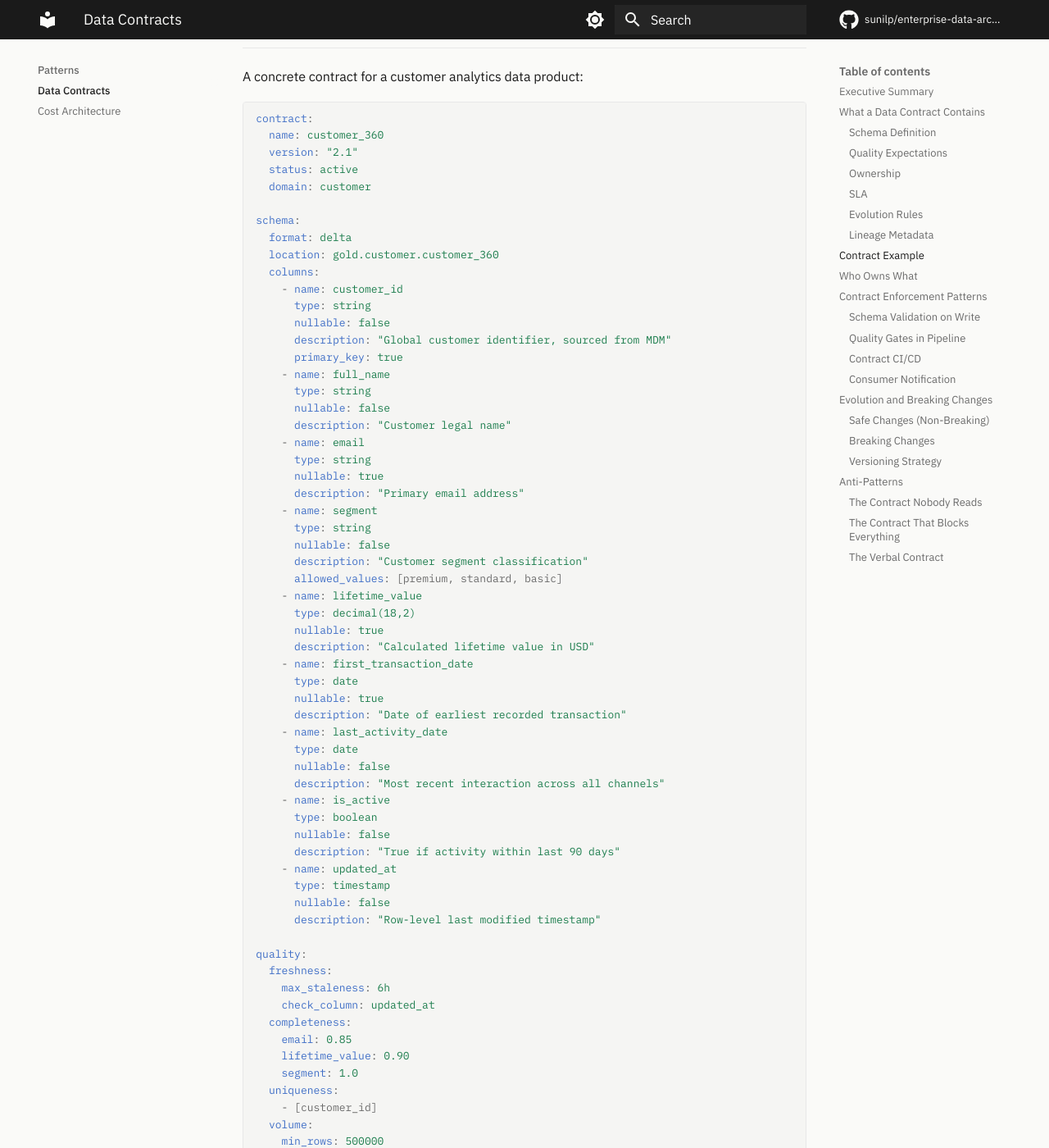
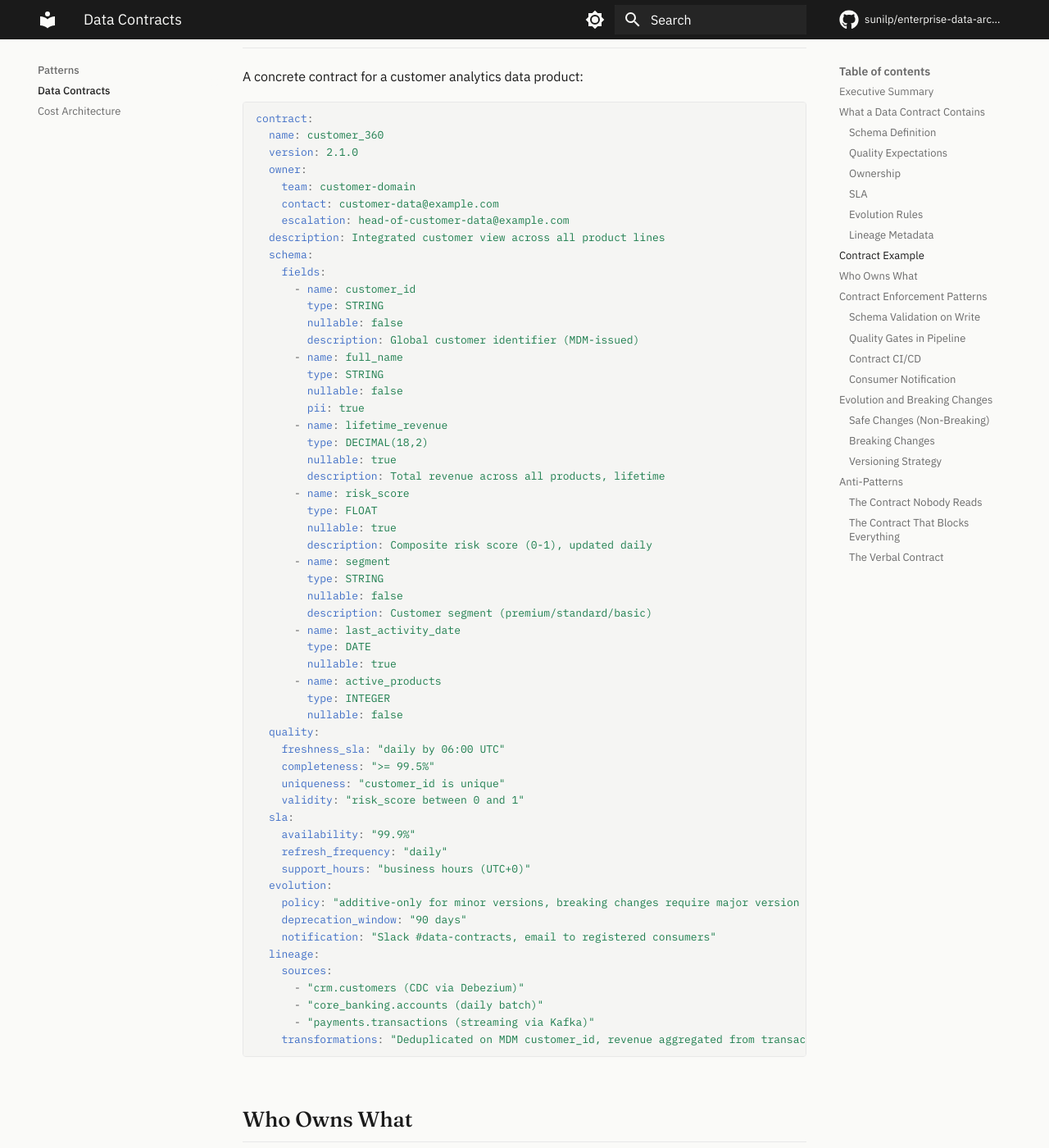
Before and after one commit to sunilp/enterprise-data-architecture, an MkDocs documentation site: the page built from docs/patterns/data-contracts.md, in a window 1280 px wide and 1400 px high, scrolled down 2698 px. Shown: the whole window at 82% size. Built offline with MkDocs 1.6.1 and Material for MkDocs 9.7.7, drawn with Linux system fonts in a browser that asks for light colours; comment, search, counter and statistics services are not loaded; some of the changed text lies outside the part shown.

Commit message:
Enrich content: failure examples, worked examples, YAML contract, deliverables

````diff
--- a/docs/patterns/data-contracts.md
+++ b/docs/patterns/data-contracts.md
@@ -76,99 +76,59 @@ A concrete contract for a customer analytics data product:
 ```yaml
 contract:
   name: customer_360
-  version: "2.1"
-  status: active
-  domain: customer
-
-schema:
-  format: delta
-  location: gold.customer.customer_360
-  columns:
-    - name: customer_id
-      type: string
-      nullable: false
-      description: "Global customer identifier, sourced from MDM"
-      primary_key: true
-    - name: full_name
-      type: string
-      nullable: false
-      description: "Customer legal name"
-    - name: email
-      type: string
-      nullable: true
-      description: "Primary email address"
-    - name: segment
-      type: string
-      nullable: false
-      description: "Customer segment classification"
-      allowed_values: [premium, standard, basic]
-    - name: lifetime_value
-      type: decimal(18,2)
-      nullable: true
-      description: "Calculated lifetime value in USD"
-    - name: first_transaction_date
-      type: date
-      nullable: true
-      description: "Date of earliest recorded transaction"
-    - name: last_activity_date
-      type: date
-      nullable: false
-      description: "Most recent interaction across all channels"
-    - name: is_active
-      type: boolean
-      nullable: false
-      description: "True if activity within last 90 days"
-    - name: updated_at
-      type: timestamp
-      nullable: false
-      description: "Row-level last modified timestamp"
-
-quality:
-  freshness:
-    max_staleness: 6h
-    check_column: updated_at
-  completeness:
-    email: 0.85
-    lifetime_value: 0.90
-    segment: 1.0
-  uniqueness:
-    - [customer_id]
-  volume:
-    min_rows: 500000
-    max_rows: 15000000
-
-ownership:
-  team: customer-data-engineering
-  contact: "#customer-data-eng"
-  escalation: "#data-platform-oncall"
-  org_unit: Customer Analytics
-
-sla:
-  refresh_frequency: every 4 hours
-  availability: 99.5%
-  max_query_latency: 30s
-
-evolution:
-  strategy: semantic_versioning
-  breaking_change_notice: 30 days
-  deprecation_window: 90 days
-  changelog_channel: "#data-contracts-changes"
-
-lineage:
-  sources:
-    - crm.salesforce.contacts
-    - payments.stripe.transactions
-    - web.analytics.sessions
-    - mdm.customer_master
-  transformation_summary: >
-    Joins customer master with transaction history,
-    web session activity, and CRM contact records.
-    Calculates lifetime value, determines activity status,
-    and applies segmentation rules.
-  classification: pii
-  refresh_dependencies:
-    - silver.customer.contacts_cleaned
-    - silver.payments.transactions_validated
+  version: 2.1.0
+  owner:
+    team: customer-domain
+    contact: customer-data@example.com
+    escalation: head-of-customer-data@example.com
+  description: Integrated customer view across all product lines
+  schema:
+    fields:
+      - name: customer_id
+        type: STRING
+        nullable: false
+        description: Global customer identifier (MDM-issued)
+      - name: full_name
+        type: STRING
+        nullable: false
+        pii: true
+      - name: lifetime_revenue
+        type: DECIMAL(18,2)
+        nullable: true
+        description: Total revenue across all products, lifetime
+      - name: risk_score
+        type: FLOAT
+        nullable: true
+        description: Composite risk score (0-1), updated daily
+      - name: segment
+        type: STRING
+        nullable: false
+        description: Customer segment (premium/standard/basic)
+      - name: last_activity_date
+        type: DATE
+        nullable: true
+      - name: active_products
+        type: INTEGER
+        nullable: false
+  quality:
+    freshness_sla: "daily by 06:00 UTC"
+    completeness: ">= 99.5%"
+    uniqueness: "customer_id is unique"
+    validity: "risk_score between 0 and 1"
+  sla:
+    availability: "99.9%"
+    refresh_frequency: "daily"
+    support_hours: "business hours (UTC+0)"
+  evolution:
+    policy: "additive-only for minor versions, breaking changes require major version bump"
+    deprecation_window: "90 days"
+    notification: "Slack #data-contracts, email to registered consumers"
+  lineage:
+    sources:
+      - "crm.customers (CDC via Debezium)"
+      - "core_banking.accounts (daily batch)"
+      - "payments.transactions (streaming via Kafka)"
+    transformations: "Deduplicated on MDM customer_id, revenue aggregated from transactions, risk score from ML model output"
 ```
 
 ## Who Owns What
````
Also changed, not shown: docs/decisions/decision-tree.md (+5 -0 lines), docs/position/what-edp-is.md (+10 -0 lines), docs/transformation/roadmap.md (+13 -0 lines).
